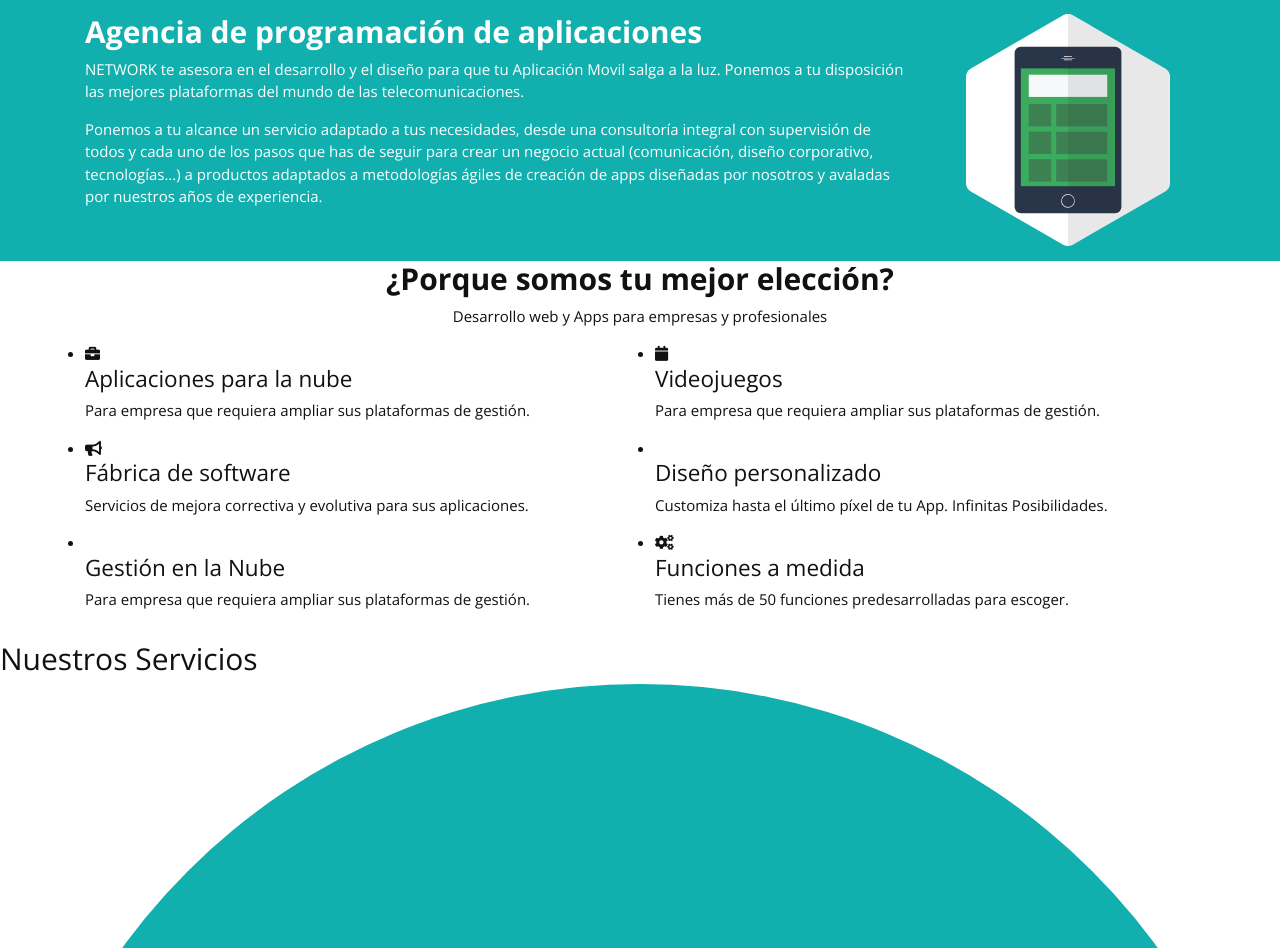
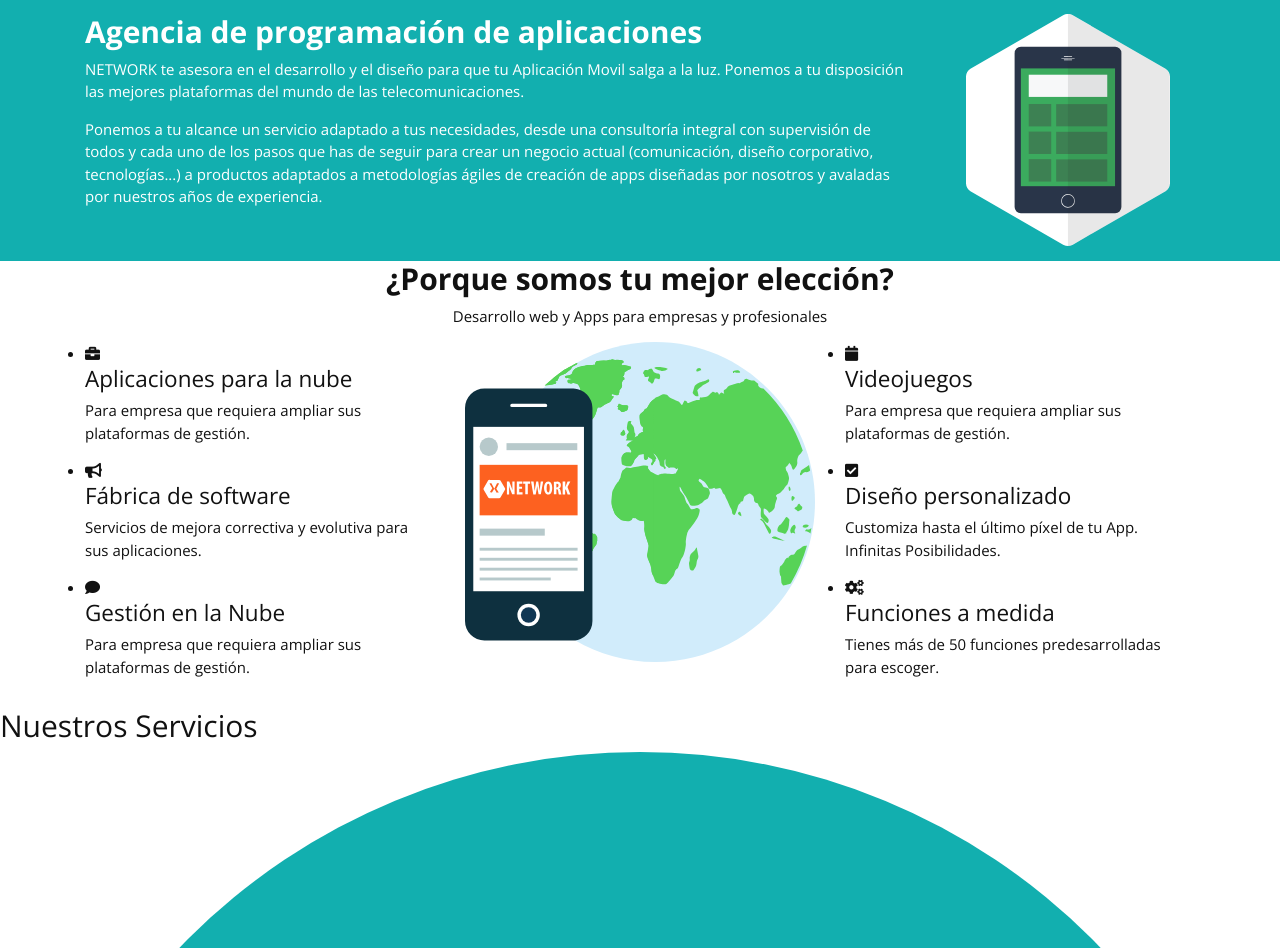
Before and after one commit to devsantoshm/bs4-maquetacion, a PHP site: page / in a window 1280 px wide. Shown: the part 801-1749 px from the top of the page. Run offline with PHP 8.4, Linux system fonts and the light colour scheme.

Commit message:
bloque tu mejor elección maquetando part2

```diff
--- a/index.php
+++ b/index.php
@@ -78,49 +78,53 @@
          </p>
          <div class="row">
             <!-- col-xs-6 es igual a col-6 y es <576px-->
-            <ul class="col-6">
+            <ul class="col-6 col-lg-4">
                <li>
                   <i class="fa fa-briefcase" aria-hidden="true"></i>
                   <div class="contenedor-eleccion">
                      <h4>Aplicaciones para la nube</h4>
-                     <p>Para empresa que requiera ampliar sus plataformas de gestión.</p>
+                     <!-- hidden-md-down would now be: d-none d-lg-block -->
+                     <p class="d-none d-lg-block">Para empresa que requiera ampliar sus plataformas de gestión.</p>
                   </div>
                </li>
                <li>
                   <i class="fa fa-bullhorn" aria-hidden="true"></i>
                   <div class="contenedor-eleccion">
                       <h4>Fábrica de software</h4>
-                      <p>Servicios de mejora correctiva y evolutiva para sus aplicaciones.</p>
+                      <p class="d-none d-lg-block">Servicios de mejora correctiva y evolutiva para sus aplicaciones.</p>
                   </div>
                </li>
                <li>
-                  <i class="fa fa-comment-o" aria-hidden="true"></i>
+                  <i class="fa fa-comment" aria-hidden="true"></i>
                   <div class="contenedor-eleccion">
                       <h4>Gestión en la Nube</h4>
-                      <p>Para empresa que requiera ampliar sus plataformas de gestión.</p>
+                      <p class="d-none d-lg-block">Para empresa que requiera ampliar sus plataformas de gestión.</p>
                   </div>
                </li>
             </ul>
-            <ul class="col-6">
+            <div class="d-none d-lg-block col-lg-4">
+               <img src="images/mundo.svg">
+            </div>
+            <ul class="col-6 col-lg-4">
                <li>
                   <i class="fa fa-calendar" aria-hidden="true"></i>
                   <div class="contenedor-eleccion">
                       <h4>Videojuegos</h4>
-                      <p>Para empresa que requiera ampliar sus plataformas de gestión.</p>
+                      <p class="d-none d-lg-block">Para empresa que requiera ampliar sus plataformas de gestión.</p>
                   </div>
                </li>
                <li>
-                  <i class="fa fa-check-square-o" aria-hidden="true"></i>
+                  <i class="fa fa-check-square" aria-hidden="true"></i>
                   <div class="contenedor-eleccion">
                       <h4>Diseño personalizado</h4>
-                      <p>Customiza hasta el último píxel de tu App. Infinitas Posibilidades.</p>
+                      <p class="d-none d-lg-block">Customiza hasta el último píxel de tu App. Infinitas Posibilidades.</p>
                   </div>
                </li>
                <li>
                   <i class="fa fa-cogs" aria-hidden="true"></i>
                   <div class="contenedor-eleccion">
                       <h4>Funciones a medida</h4>
-                      <p>Tienes más de 50 funciones predesarrolladas para escoger.</p>
+                      <p class="d-none d-lg-block">Tienes más de 50 funciones predesarrolladas para escoger.</p>
                   </div>
                </li>
             </ul>
```
Also changed, not shown: images/mundo.svg (added), images/nosotros.svg (added).
